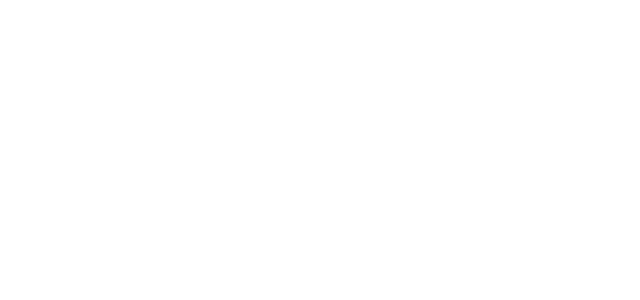
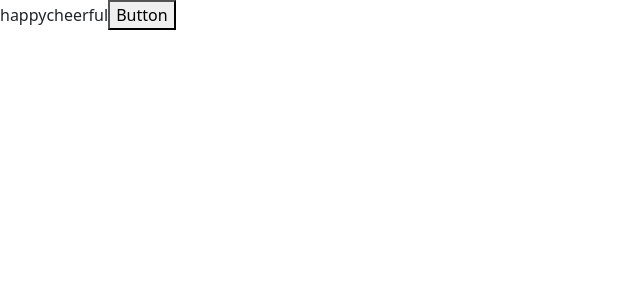
Before and after one commit to redayzarra/study-react, a React (Vite) app: page / in a window 1280 px wide. Shown: the top 300 px of the page, without its empty margins (0-640 px from the left). Built offline with nearby package versions, Linux system fonts and the light colour scheme; the HTML template or start-up script is replaced by a standard one.

Commit message:
Understaning how to update arrays

```diff
--- a/src/App.tsx
+++ b/src/App.tsx
@@ -7,21 +7,24 @@
 import Message from "./components/Message";
 
 function App() {
-  const [customer, setCustomer] = useState({
-    name: "Ashley",
-    address: {
-      city: "Chicago",
-      zipCode: 94111,
-    },
-  });
+  const [tags, setTags] = useState(["happy", "cheerful"]);
 
   const handleClick = () => {
-    setCustomer({
-      ...customer,
-      address: { ...customer.address, zipCode: 94112 },
-    });
+    // Add new item
+    setTags([...tags, "exciting"]);
+
+    //remove
+    setTags(tags.filter((tag) => tag !== "happy"));
+
+    //update
+    setTags(tags.map((tag) => (tag == "happy" ? "happiness" : tag)));
   };
-  return <div></div>;
+  return (
+    <div>
+      {tags}
+      <button onClick={handleClick}>Button</button>
+    </div>
+  );
 }
 
 export default App;
```
